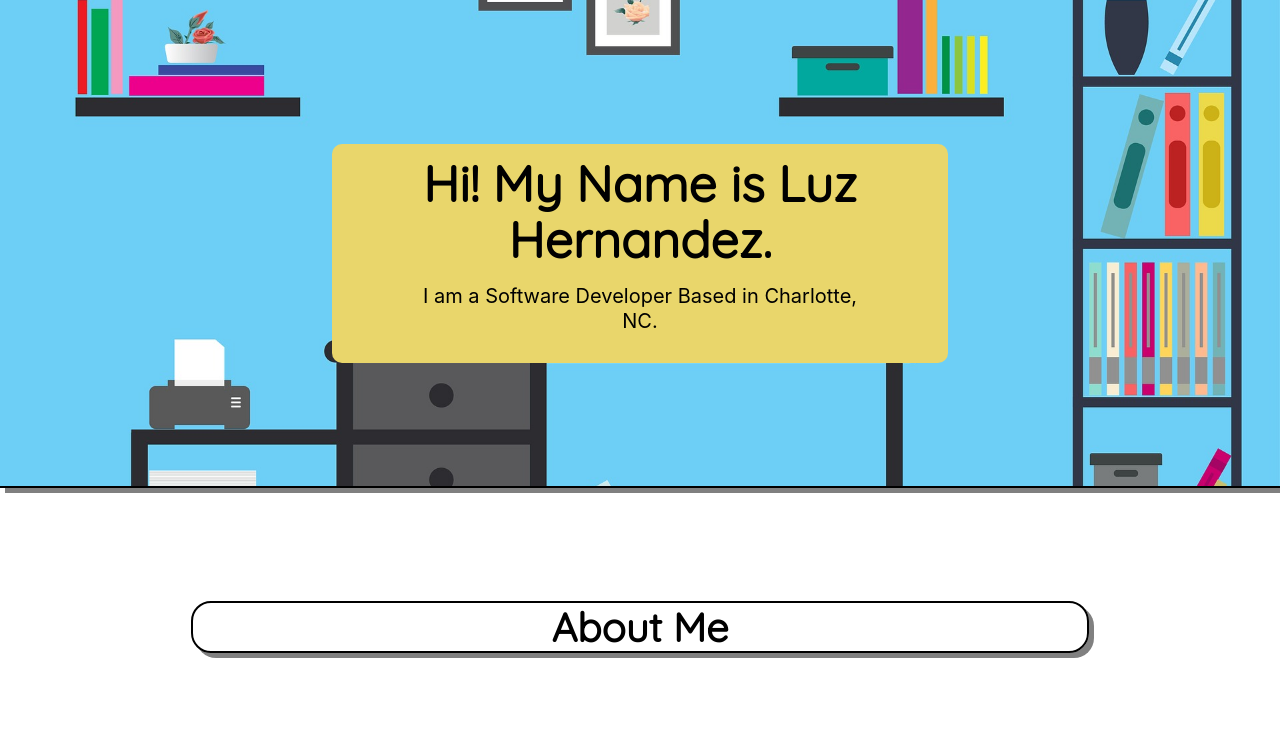
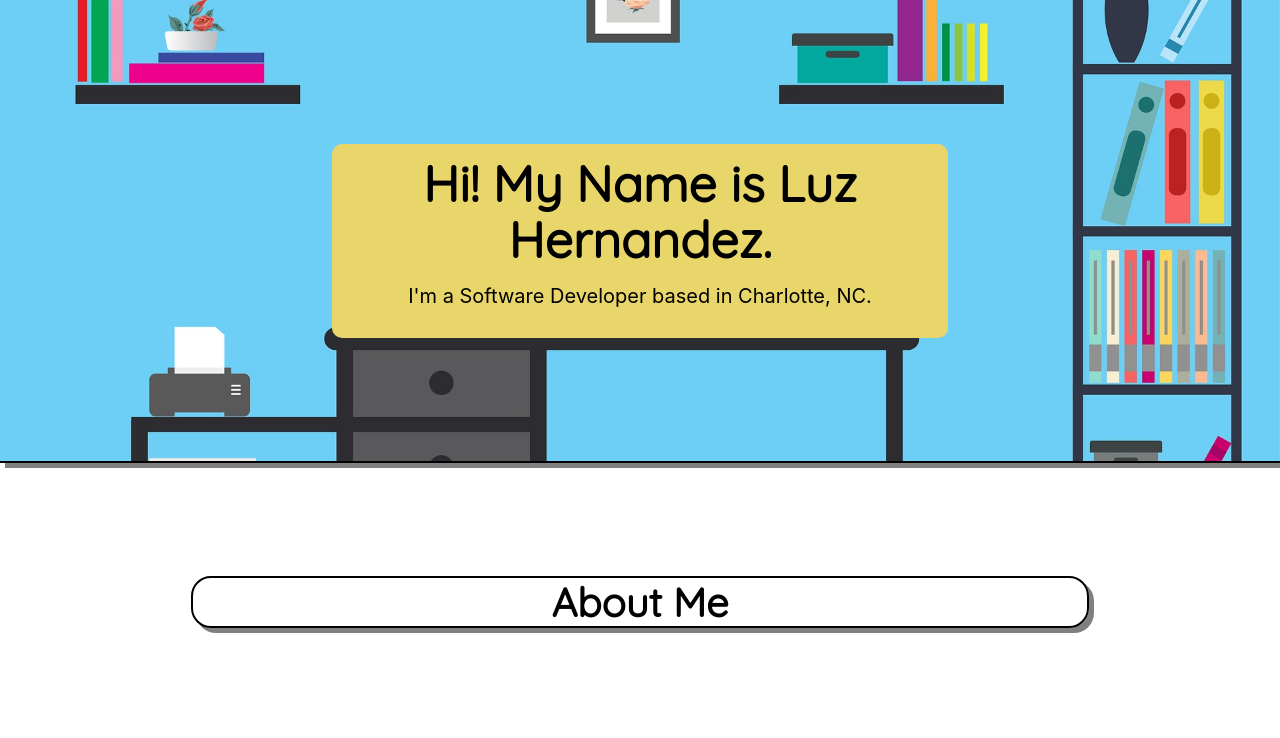
Before and after one commit to lhernandez5/PortfolioApp, a React (Create React App) app in the folder client/: page / in a window 1280 px wide. Shown: the top 738 px of the page. Built offline with nearby package versions, Linux system fonts and the light colour scheme.

Commit message:
modified heading text

```diff
--- a/client/src/components/TopHero/TopHero.js
+++ b/client/src/components/TopHero/TopHero.js
@@ -7,7 +7,7 @@ const TopHero = () => (
     <div className="hero-body">
       <div className="hero container">
         <h1 className="title"> Hi! My Name is Luz Hernandez.</h1>
-        <h2 className="subtitle">I am a Software Developer Based in Charlotte, NC.</h2>
+        <h2 className="subtitle">I'm a Software Developer based in Charlotte, NC.</h2>
       </div>
     </div>
   </section>
```
